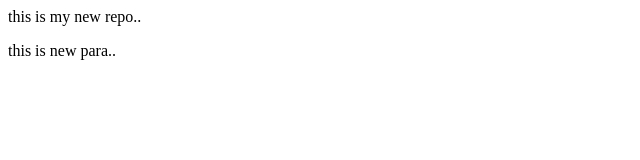
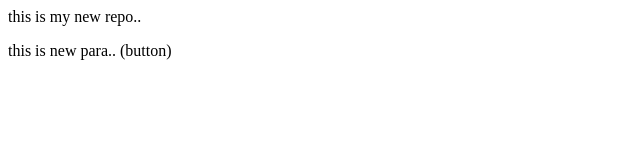
Before and after one commit to aaryan-yadav/localrepo, a plain HTML site: page index.html in a window 1280 px wide. Shown: the full height of the page, 0-640 px from the left. Drawn offline with Linux system fonts and the light colour scheme.

Commit message:
add button

```diff
--- a/index.html
+++ b/index.html
@@ -1,2 +1,2 @@
 <p>this is my new repo..</p>
-<p>this is new para..</p>
+<p>this is new para.. (button)</p>
```
